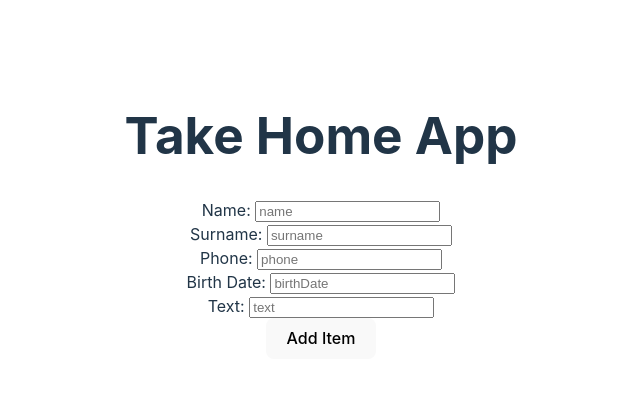
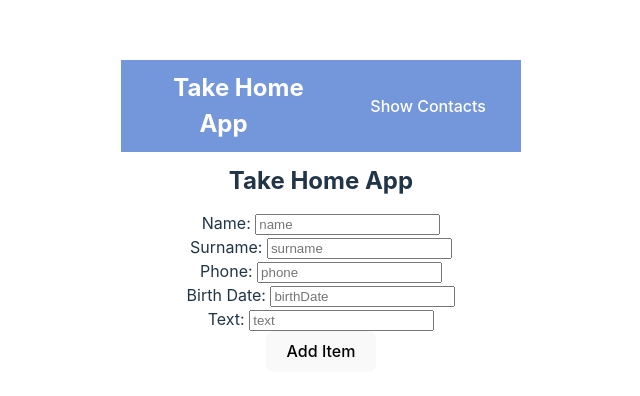
Before and after one commit to sotiriosmoustogiannis/patient-app, a React (Vite) app in the folder client/: page / in a window 1280 px wide. Shown: the part 184-580 px from the top of the page, without its empty margins (319-959 px from the left). Built offline with nearby package versions, Linux system fonts and the light colour scheme.

Commit message:
Add Navbar Component

```diff
--- a/client/src/App.tsx
+++ b/client/src/App.tsx
@@ -1,10 +1,12 @@
 import reactLogo from './assets/react.svg'
 import viteLogo from '/vite.svg'
-import { BrowserRouter as Router, Route, Routes } from 'react-router-dom';
+import { BrowserRouter as Router, Route, Routes, Link } from 'react-router-dom';
 import './App.css'
 import ContactFormPage from './pages/ContactFormPage';
-import ContactDeatailsPage from './pages/ContactDetailsPage';
+import ContactDetailsPage from './pages/ContactDetailsPage';
 import NotFoundPage from './pages/NotFoundPage';
+import Navbar from './components/Navbar';
+import './styles/Navbar.css';
 
 const App: React.FC = () => {
 
@@ -12,6 +14,7 @@ const App: React.FC = () => {
     <>
       <Router>
       <div className="App">
+        <Navbar />
         <h1 className='title'>Take Home App</h1>
         <Routes>
           <Route
@@ -20,7 +23,7 @@ const App: React.FC = () => {
             />
           <Route
             path = "/contacts"
-            element = {<ContactDeatailsPage/>}
+            element = {<ContactDetailsPage/>}
           />
           <Route
             path = '*'
--- /dev/null
+++ b/client/src/components/Navbar.tsx
@@ -0,0 +1,18 @@
+import React from "react";
+import '../styles/Navbar.css';
+import { Link } from "react-router-dom";
+
+const Navbar: React.FC = () => {
+  return (
+    <nav className="navbar">
+      <div className="navbar-left">
+        <Link to="/" className="nav-link title">Take Home App</Link>
+      </div>
+      <div className="navbar-right">
+        <Link to="/contacts" className="nav-link">Show Contacts</Link>
+      </div>
+    </nav>
+  );
+};
+
+export default Navbar;
--- /dev/null
+++ b/client/src/styles/Navbar.css
@@ -0,0 +1,34 @@
+.navbar {
+  display: flex;
+  justify-content: space-between;
+  align-items: center;
+  padding: 10px 20px;
+  background-color: #7496db;
+  color: white;
+}
+
+.navbar-left {
+  flex: 1;
+}
+
+.navbar-right {
+  flex: 1;
+  display: flex;
+  justify-content: flex-end;
+}
+
+.nav-link {
+  color: white;
+  text-decoration: none;
+  margin: 0 15px;
+  font-size: 1rem;
+}
+
+.nav-link:hover {
+  text-decoration: underline;
+}
+
+.title {
+  font-size: 1.5rem;
+  font-weight: bold;
+}
```
